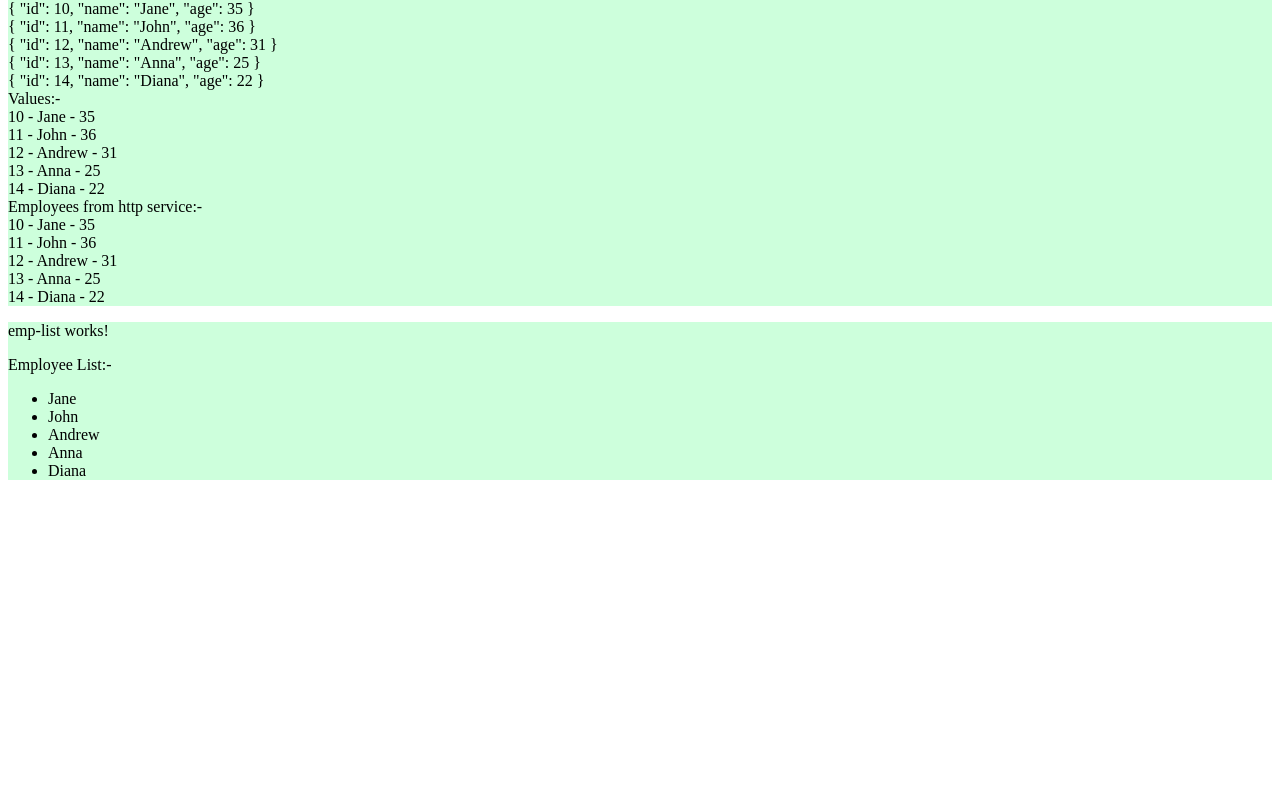
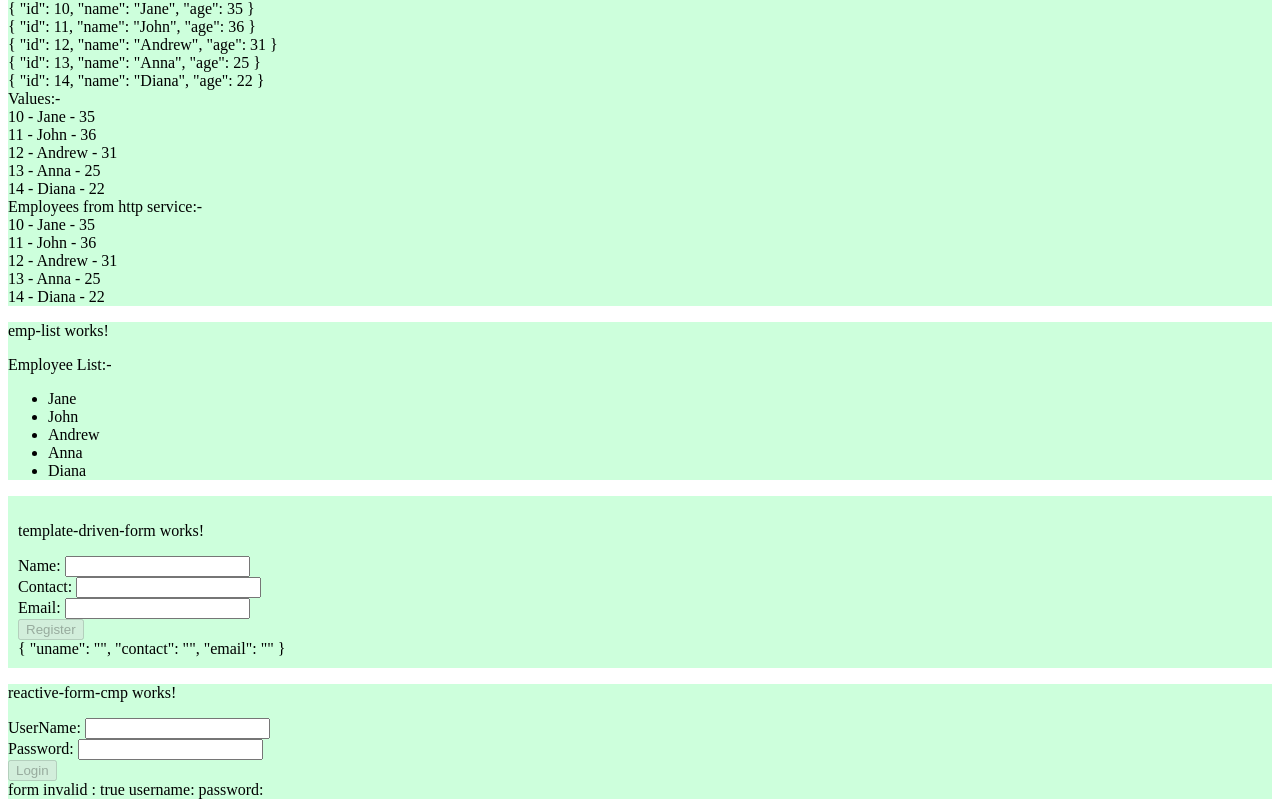
Before and after one commit to abhijeetpandit/angularXoriantTraining1, an Angular app: page / in a window 1280 px wide. Shown: the part 2146-2953 px from the top of the page. Before the commit the page ends 2642 px from the top, so only its background shows below. Built offline with nearby package versions, Linux system fonts and the light colour scheme.

Commit message:
added reactive form

```diff
--- a/src/app/app.component.html
+++ b/src/app/app.component.html
@@ -20,4 +20,6 @@
 <app-parent-cmp2></app-parent-cmp2>
 <app-emp-details-cmp></app-emp-details-cmp>
 <app-emp-list></app-emp-list>
+<app-template-driven-form></app-template-driven-form>
+<app-reactive-form-cmp></app-reactive-form-cmp>
 <router-outlet></router-outlet>
--- /dev/null
+++ b/src/app/reactive-form-cmp/reactive-form-cmp.component.html
@@ -0,0 +1,22 @@
+<div class="cmp-container">
+<p>reactive-form-cmp works!</p>
+<form [formGroup]="loginForm">
+    <div>
+        <label>UserName: </label>
+        <input type="text" formControlName="uname">
+        <span *ngIf="uname.invalid && uname.touched">
+            username is invalid
+        </span>
+    </div>
+    <div>
+        <label>Password: </label>
+        <input type="password" formControlName="password">
+        <span *ngIf="password.invalid && password.touched">
+            password is invalid
+        </span>
+    </div>
+    <button type="submit" (click)="display()" [disabled]="loginForm.invalid">Login</button>
+</form>
+form invalid : {{loginForm.invalid}}
+username: {{uname.value}} password: {{password.value}}
+</div>
--- /dev/null
+++ b/src/app/reactive-form-cmp/reactive-form-cmp.component.ts
@@ -0,0 +1,34 @@
+import { Component, OnInit } from '@angular/core';
+import { FormGroup, FormBuilder, Validators} from '@angular/forms';
+
+@Component({
+  selector: 'app-reactive-form-cmp',
+  templateUrl: './reactive-form-cmp.component.html',
+  styleUrls: ['./reactive-form-cmp.component.css']
+})
+export class ReactiveFormCmpComponent implements OnInit {
+  loginForm: FormGroup;
+  constructor(private formBuilder: FormBuilder) {
+    this.loginForm = this.formBuilder.group({
+      uname: ['', [Validators.required, Validators.pattern('[a-zA-Z][a-zA-Z]*')]],
+      password: ['', [Validators.required, Validators.minLength(8), Validators.maxLength(10)]]
+    });
+   }
+
+  ngOnInit() {
+  }
+
+  get uname() {
+    return this.loginForm.get('uname');
+  }
+
+  get password() {
+    return this.loginForm.get('password');
+  }
+
+  display() {
+    alert(this.uname.value);
+    alert(this.password.value);
+  }
+
+}
--- /dev/null
+++ b/src/app/template-driven-form/template-driven-form.component.html
@@ -0,0 +1,27 @@
+<div class="cmp-container" style="padding:10px;">
+    <p>template-driven-form works!</p>
+    <form #registrationForm=ngForm (ngSubmit)="registerUser(registrationForm)">
+        <div class="field-container">
+            <label for="uname">Name: </label>
+            <input type="text" name="uname" ngModel #userName=ngModel required pattern="[a-zA-Z][a-zA-Z]+"/>
+            <div *ngIf="userName.touched">
+                <div *ngIf="userName.errors?.required">
+                    Name is required
+                </div>
+            </div>
+        </div>
+
+        <div class="field-container">
+            <label for="contact">Contact: </label>
+            <input type="text" name="contact" ngModel required />
+        </div>
+
+        <div class="field-container">
+            <label for="email">Email: </label>
+            <input type="text" name="email" ngModel required />
+        </div>
+        <button type="submit" [disabled]="registrationForm.invalid">Register</button>
+    </form>
+
+    {{registrationForm.value | json}}
+</div>
--- /dev/null
+++ b/src/app/template-driven-form/template-driven-form.component.ts
@@ -0,0 +1,20 @@
+import { Component, OnInit } from '@angular/core';
+
+@Component({
+  selector: 'app-template-driven-form',
+  templateUrl: './template-driven-form.component.html',
+  styleUrls: ['./template-driven-form.component.css']
+})
+export class TemplateDrivenFormComponent implements OnInit {
+
+  registerUser(form): void {
+    alert(form.form.value.uname);
+    alert(form.form.value.contact);
+    alert(form.form.value.email);
+  }
+  constructor() { }
+
+  ngOnInit() {
+  }
+
+}
```
Also changed, not shown: src/app/app.module.ts (+8 -3 lines), src/app/reactive-form-cmp/reactive-form-cmp.component.css (added), src/app/template-driven-form/template-driven-form.component.css (added), 2 other files (tests, documents, lock files or other folders).
